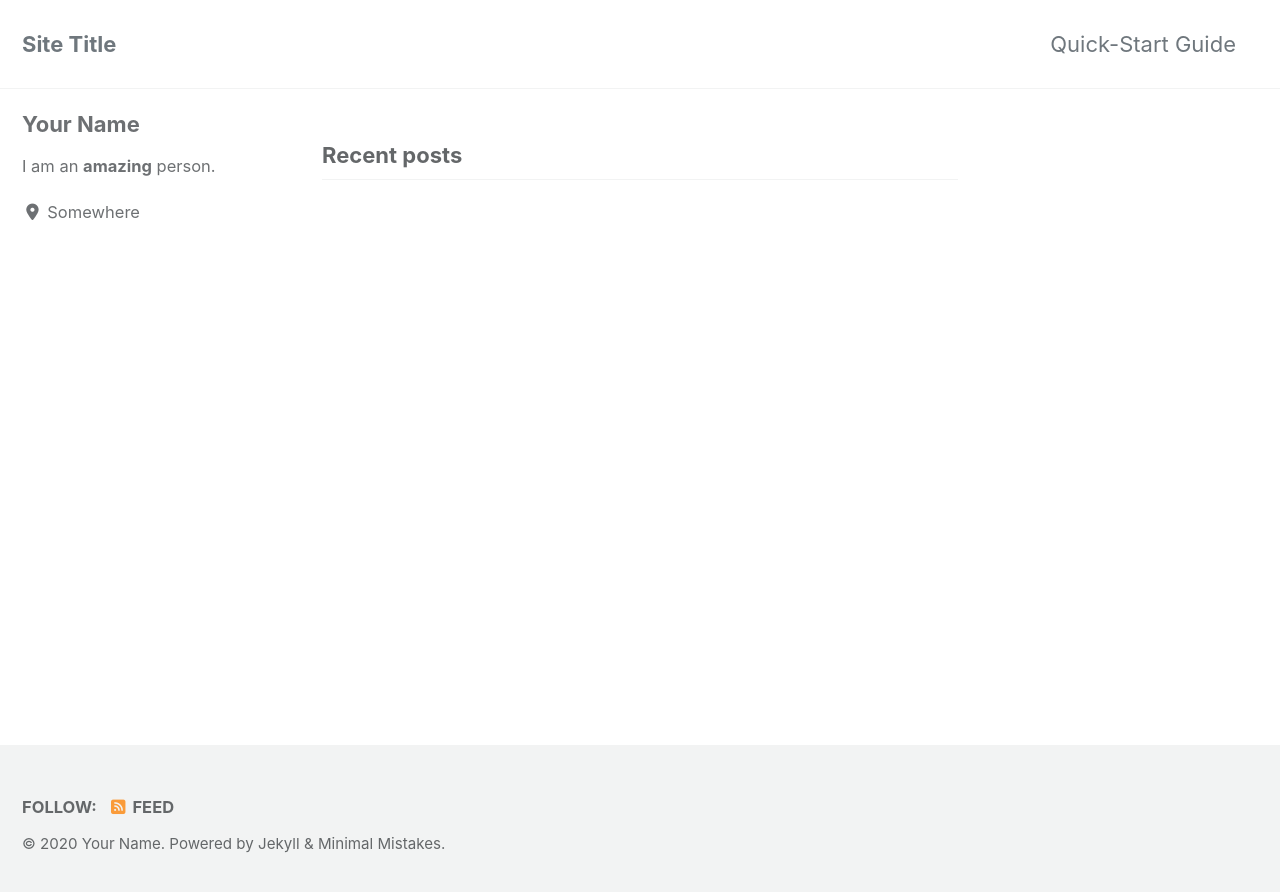
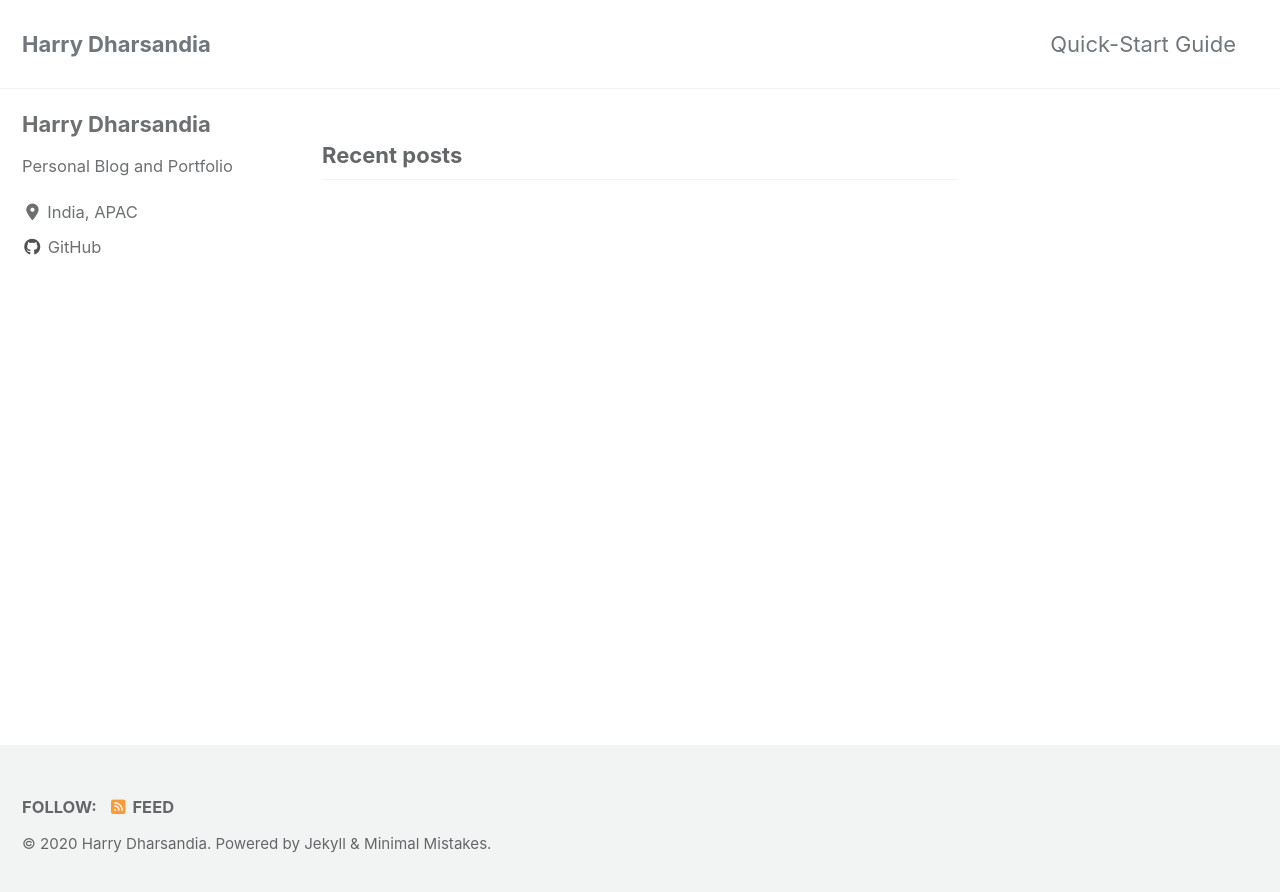
Before and after one commit to Harrykd/harrykd.github.io, a Jekyll site: the page built from index.html, in a window 1280 px wide. Shown: the top 892 px of the page. Built offline with Jekyll 4.4.1, drawn with Linux system fonts in a browser that asks for light colours; cached includes are drawn as plain includes; nearby versions of some CDN libraries; the list of posts is cut into pages by our own code.

Commit message:
7th jun bio changes in config.yml

```diff
--- a/_config.yml
+++ b/_config.yml
@@ -16,11 +16,11 @@ minimal_mistakes_skin    : "default" # "air", "aqua", "contrast", "dark", "dirt"
 
 # Site Settings
 locale                   : "en-US"
-title                    : "Site Title"
+title                    : "Harry Dharsandia"
 title_separator          : "-"
 subtitle                 : # site tagline that appears below site title in masthead
-name                     : "Your Name"
-description              : "An amazing website."
+name                     : "Harry Dharsandia"
+description              : "My personal Blog and portfolio ."
 url                      : # the base hostname & protocol for your site e.g. "https://mmistakes.github.io"
 baseurl                  : # the subpath of your site, e.g. "/blog"
 repository               : # GitHub username/repo-name e.g. "mmistakes/minimal-mistakes"
@@ -93,10 +93,10 @@ analytics:
 
 # Site Author
 author:
-  name             : "Your Name"
+  name             : "Harry Dharsandia"
   avatar           : # path of avatar image, e.g. "/assets/images/bio-photo.jpg"
-  bio              : "I am an **amazing** person."
-  location         : "Somewhere"
+  bio              : "Personal Blog and Portfolio"
+  location         : "India, APAC"
   email            :
   links:
     - label: "Email"
@@ -113,7 +113,7 @@ author:
       # url: "https://facebook.com/"
     - label: "GitHub"
       icon: "fab fa-fw fa-github"
-      # url: "https://github.com/"
+      url: "https://harrykd.github.io/"
     - label: "Instagram"
       icon: "fab fa-fw fa-instagram"
       # url: "https://instagram.com/"
@@ -279,3 +279,10 @@ defaults:
       comments: # true
       share: true
       related: true
+  # _pages
+  - scope:
+      path: ""
+      type: pages
+    values:
+      layout: single
+      author_profile: true
```
